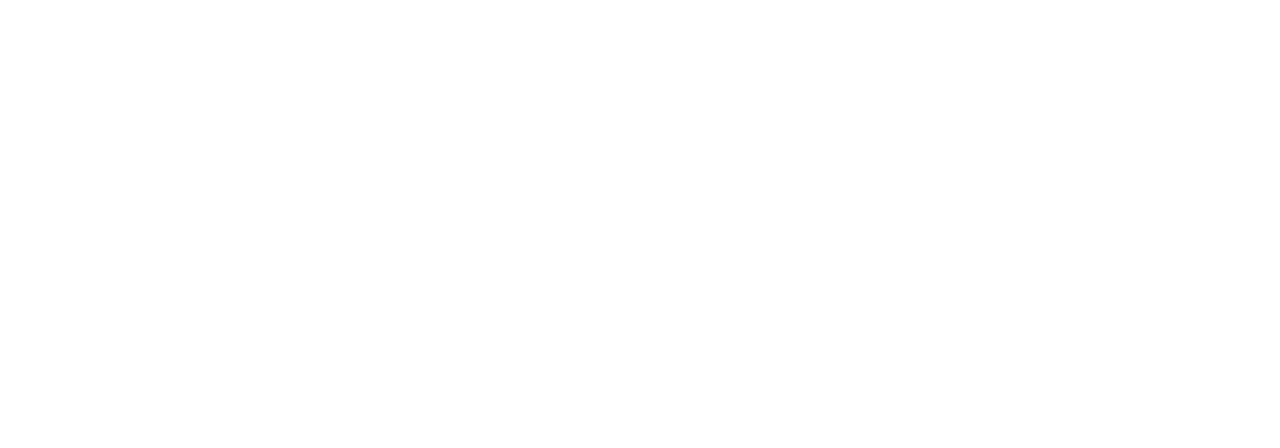
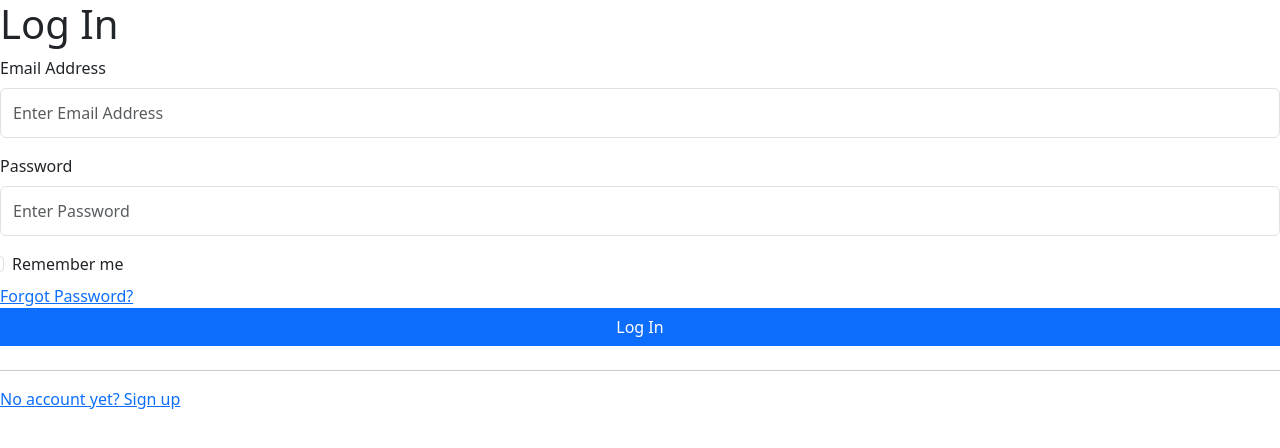
Before and after one commit to jejaeyoung/medical-appointment, a React (Create React App) app: page /medapp/login in a window 1280 px wide. Before the commit this address had no page. Shown: the top 448 px of the page. Built offline with nearby package versions, Linux system fonts and the light colour scheme; no server answers.

Commit message:
Gumaganang Login

```diff
--- a/src/App.js
+++ b/src/App.js
@@ -8,7 +8,7 @@
 
 //Components
 import LandingPage from './components/landpage/LandingPage';
-import LogInUser from '.components/login/LogInUser';
+import LogInUser from './components/login/LogInUser';
 import NewSignUp from './components/login/NewSignUp';
 
 //Practitioner
@@ -24,9 +24,9 @@
       <Routes>
         <Route path={'/'} element={<LandingPage/>}></Route>
         <Route path={'/medapp/signup'} element={<NewSignUp/>}> </Route>
-        <Route path={'/medapp/loginn'} element={<LogInUser/>}> </Route>
+        <Route path={'/medapp/login'} element={<LogInUser/>}> </Route>
         {/* mag add ng id sa gitna ng practition and dashboard para makuha yung id ng nag login */}
-        <Route path={"/practitioner/dashboard"}element={<Dashboard/>}/>
+        <Route path={"/practitioner/dashboard/:userId"}element={<Dashboard/>}/>
         <Route path={"/practitioner/dashboard/edit/:uid/:index"}element={<EditMode/>}/>
       </Routes>
     </BrowserRouter>
--- a/src/components/landpage/LandingPage.jsx
+++ b/src/components/landpage/LandingPage.jsx
@@ -10,7 +10,7 @@
   });
 
   const onButtonContainer1Click = (() => {
-    navigate("/login");
+    navigate("/medapp/login");
   });
 
   return (
--- a/src/components/login/LogInUser.js
+++ b/src/components/login/LogInUser.js
@@ -2,53 +2,55 @@
 import { useEffect, useState } from "react";
 import { Link, useNavigate, useParams } from "react-router-dom";
 import { FormLabel, Row, Form, Col, Button } from "react-bootstrap";
-import NewSignUp from "./NewSignUp";
+
+
 
 const LogInUser = () => {
     const navigate = useNavigate();
     const [oneEmail, setTheUserMail] = useState("");
     const [OnePass, setThePass] = useState("");
     const [allUsers, setAllUsers] = useState([]);
+    const [allPass, setAllPass] = useState([]);
     const [UsernameArr, setUArr] = useState([]);
-    const [user, setTheUser] = useState({});
+
 
     useEffect(() => {
         axios.get("http://localhost:8000/api/medapp/allusers")
         .then((response) => {
-            setAllUsers(response.data.allUsers)
-            setUArr(allUsers.map(user => user.email))
-            console.log(UsernameArr)
+            const userData = response.data.theUser;
+            setAllUsers(userData);
+
+            const emails = userData.map(user => user.email);
+            setUArr(emails);
+            console.log(emails);
+
+            const passwords = userData.map(user => user.password);
+            setAllPass(passwords);
+            console.log(passwords);
         })
         .catch((err)=> {
             console.log(err)
         })
     },[oneEmail])
 
+
     const loginuser = (e) => {
         e.preventDefault();
-        if(UsernameArr.includes(oneUsername) === true) {
 
-            axios.get("http://localhost:8000/api/medapp/user/" +oneEmail)
-            .then((response) => {
-                console.log(response)
-                setTheUser(response.data.oneUser);
-            })
-            .catch((err) => {console.log(err+ "User err")});
 
-            if(user.password === OnePass) {
-                console.log("Successfully logged in")
-                window.alert("Successfully logged in")
-                navigate("/") //nav to dashboard
-            }
-            else {
-                window.alert("Wrong Email or Password")
-            }
+        const emailIndex = UsernameArr.indexOf(oneEmail);
+
+        if (emailIndex !== -1 && OnePass === allPass[emailIndex]) {
+
+            const user = allUsers[emailIndex];
+            window.alert("Successfully logged in");
+            console.log(user._id);
+            navigate(`/practitioner/dashboard/${user._id}`);
+        } else {
+
+            window.alert("Wrong Email or Password");
         }
-        else {
-            console.log("Not found")
-            window.alert("User not found")
-        }
-    }
+    };
 
 
     return (
@@ -57,34 +59,46 @@
             <form>
                 <Row className="align-items-right">
                     <Form.Group className="mb-3" controlId="formEmail">
-                            <Form.Label>Email Address</Form.Label>
-                            <Form.Control type="email" value="Enter Email Address" onChange={(e)=>{setTheUserMail(e.target.value)}} />
+                        <Form.Label>Email Address</Form.Label>
+                        <Form.Control
+                            type="email"
+                            placeholder="Enter Email Address"
+                            onChange={(e) => {
+                                setTheUserMail(e.target.value);
+                            }}
+                        />
                     </Form.Group>
                 </Row>
 
-                <Row className="aligh-items right">
+                <Row className="align-items right">
                     <Form.Group className="mb-3" controlId="formPassword">
                         <Form.Label>Password</Form.Label>
-                        <Form.Control type="password" value="Enter Password" onChange={(e)=>{setThePass(e.target.value)}} />
-                        </Form.Group>
+                        <Form.Control
+                            type="password"
+                            placeholder="Enter Password"
+                            onChange={(e) => {
+                                setThePass(e.target.value);
+                            }}
+                        />
+                    </Form.Group>
                 </Row>
 
                 <Row className="align-items-right">
-                <Form.Check type="checkbox" id="autoSizingCheck" className="mb-2"label="Remember me"/>
-                <a href>Forgot Password?</a>
+                    <Form.Check type="checkbox" id="autoSizingCheck" className="mb-2" label="Remember me" />
+                    <a href="/">Forgot Password?</a>
                 </Row>
 
                 <Row className="align-items-right">
-                        <Button type="submit" className="mb-2" onClick={(e) => {loginuser(e)}}>
-                            Log In
-                        </Button>
+                    <Button type="submit" className="mb-2" onClick={(e) => loginuser(e)}>
+                        Log In
+                    </Button>
                 </Row>
+            </form>
+            <hr />
 
-            </form>
-            <hr/>
-
-            <p><a href="medapp/signup"> <Link to="medapp/signup">No account yet? Sign up </Link></a></p>
-
+            <p>
+                <Link to="/medapp/signup">No account yet? Sign up </Link>
+            </p>
         </>
     )
 }
--- a/src/components/login/NewSignUp.js
+++ b/src/components/login/NewSignUp.js
@@ -27,7 +27,7 @@
         .then((response) => {
             console.log(response);
             window.alert("Successfully registered User");
-            // navigate ('medapp/login');
+             navigate ('/medapp/login');
             // response.render("medapp/login");
         })
         .catch((err)=> {
--- a/src/components/practitioner/dashboard/Dashboard.jsx
+++ b/src/components/practitioner/dashboard/Dashboard.jsx
@@ -14,6 +14,7 @@
 
 function Dashboard() {
   //to store the state
+  const {userId} = useParams();
 
   const [thePost, setThePost] = useState("");
 
@@ -22,6 +23,7 @@
 
   const [theId, setTheId] =useState("");
 
+  const [theName, setTheName] =useState("");
   const [selectedPostIndex, setSelectedPostIndex] = useState(null);
   const navigate = useNavigate();
 
@@ -43,10 +45,11 @@
 
 
  //Setting a State for Id
- axios.get(`http://localhost:8000/api/medapp/finduser/6554ed67204615e200e4c204`)
+ axios.get(`http://localhost:8000/api/medapp/finduser/`+userId)
  .then((res) => {
-   console.log(res.data.theUser._id)
+
    setTheId(res.data.theUser._id)
+   setTheName(res.data.theUser.firstName)
  })
  .catch((err) => {
    console.log(err);
@@ -54,7 +57,7 @@
 
   //deleting post
   const deletePost = (index) => {
-    axios.delete(`http://localhost:8000/api/medapp/post/deletepost/${theId}/`+index)
+    axios.delete(`http://localhost:8000/api/medapp/post/deletepost/${userId}/`+index)
         .then((res) => {
           console.log(res)
           window.location.reload();
@@ -66,7 +69,7 @@
 
   //display all posts
   useEffect(() => {
-    axios.get(`http://localhost:8000/api/medapp/post/getallpost/6554ed67204615e200e4c204`)
+    axios.get(`http://localhost:8000/api/medapp/post/getallpost/${userId}`)
       .then((res) => {
         console.log(res.data.posts);
         setThePosts(res.data.posts);
@@ -79,7 +82,7 @@
   //creating new post
   const submitPost = (e) => {
     if (thePost.length > 3) {
-      axios.post("http://localhost:8000/api/medapp/addpost/6554ed67204615e200e4c204", {
+      axios.post("http://localhost:8000/api/medapp/addpost/"+userId, {
         post: thePost
       })
       .then((res) => {
@@ -106,7 +109,7 @@
       <div
         style={{display: "flex", flex: "1 0 auto", height: "100vh", overflowY: "hidden",}}
       >
-        <SidebarMenu />
+        <SidebarMenu p_name={theName} />
 
         <div style={{ padding: "20px", overflowY: "auto", overflowX: "hidden" }} className="container1 container-fluid ">
 
--- a/src/components/practitioner/editmode/EditMode.js
+++ b/src/components/practitioner/editmode/EditMode.js
@@ -36,7 +36,7 @@
     const newPost ={
       post:post,
     }
-    navigate('/practitioner/dashboard');
+    navigate('/practitioner/dashboard/'+uid);
     axios.put(`http://localhost:8000/api/medapp/post/updatepost/${uid}/${index}`,newPost)
     .then((response)=>{
       console.log(response.data);
--- a/src/components/practitioner/sidebar/SidebarMenu.jsx
+++ b/src/components/practitioner/sidebar/SidebarMenu.jsx
@@ -1,6 +1,7 @@
-import React, { useState } from "react";
+import axios from "axios";
+import { useEffect, useState } from "react";
+import { Link, navigate, useNavigate, useParams } from "react-router-dom";
 
-import { Link } from 'react-router-dom';
 import './SidebarMenu.css';
 
 
@@ -8,17 +9,22 @@
 import { CDBSidebar, CDBSidebarContent, CDBSidebarHeader, CDBSidebarMenu, CDBSidebarMenuItem,CDBSidebarFooter, CDBIcon,  CDBBadge} from 'cdbreact';
 
 
-const SidebarMenu = () => {
+const SidebarMenu = (props) => {
 
   const [isLeftIcon, setIsLeftIcon] = useState(true);
   const toggleIcon = () => {
     setIsLeftIcon(!isLeftIcon);
   };
+
+
+
+
+
   return (
     <>
       <CDBSidebar>
         <CDBSidebarHeader   prefix={<i className={`fa ${isLeftIcon ? "fa-angle-left" : "fa-angle-right"}`} onClick={()=>{toggleIcon()}}  />}  >
-           <span className="headercustom">Hello! Doc, Daniel</span>
+           <span className="headercustom">Hello! Doc, {props.p_name}</span>
         </CDBSidebarHeader>
 
         <CDBSidebarContent>
@@ -31,7 +37,9 @@
               <CDBSidebarMenuItem icon="bell" > Notification </CDBSidebarMenuItem>
               <CDBSidebarMenuItem icon="calendar-check"> Calendar </CDBSidebarMenuItem>
               <CDBSidebarMenuItem icon="user" iconType="solid"> Account Information </CDBSidebarMenuItem>
-              <CDBSidebarMenuItem icon="credit-card" iconType="solid"> Log Out </CDBSidebarMenuItem>
+              <Link to={`/`}>
+                <CDBSidebarMenuItem icon="credit-card" iconType="solid"> Log Out </CDBSidebarMenuItem>
+              </Link>
 
           </CDBSidebarMenu>
         </CDBSidebarContent>
```
Also changed, not shown: package.json (+2 -6 lines), 2 other files (tests, documents, lock files or other folders).
